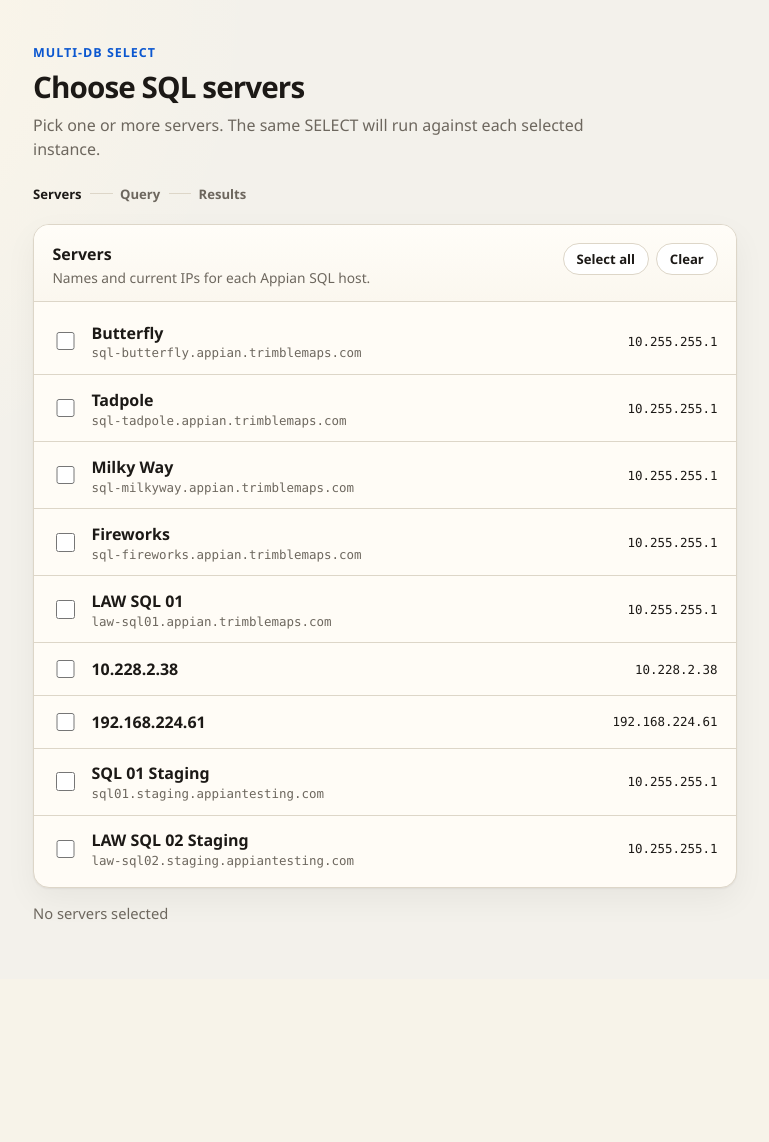
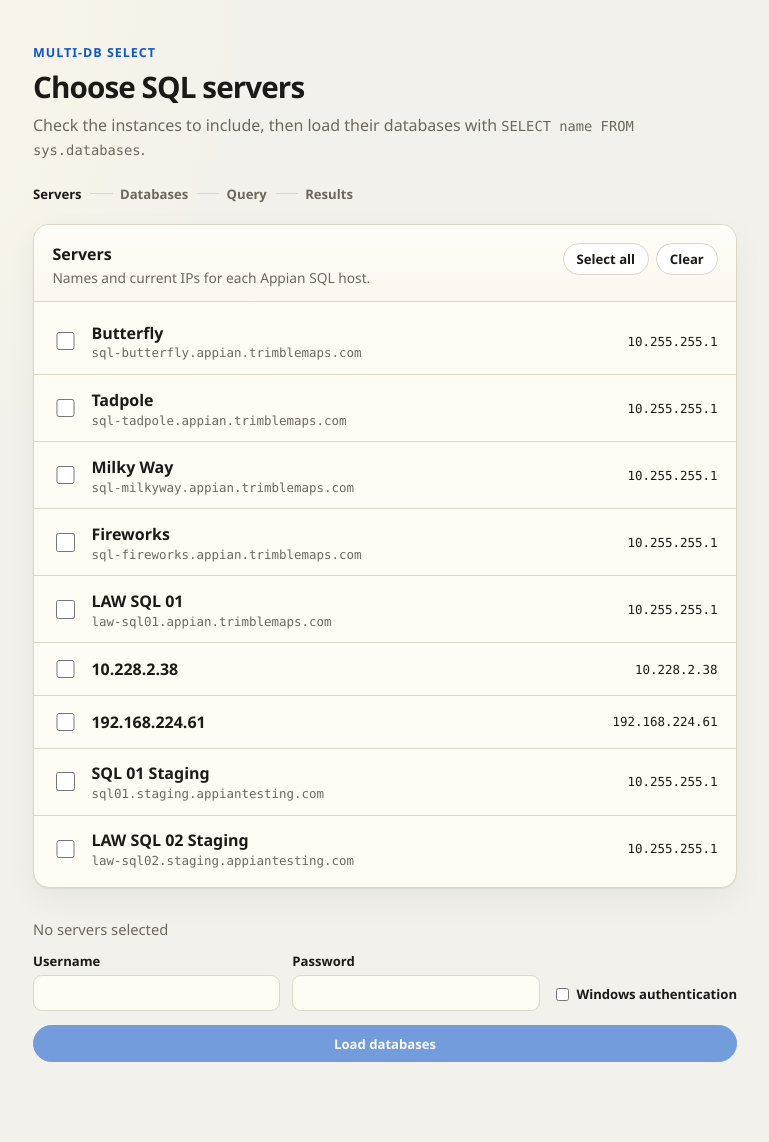
Before and after one commit to gdwallace/Mutli_DB_Select, a Flask app: page / in a window 1280 px wide. Shown: the whole page, without its empty margins (255-1024 px from the left). Before the commit the page ends 920 px from the top, so only its background shows below. Run offline with Flask 3, Linux system fonts and the light colour scheme.

Commit message:
Load databases from checked SQL servers.
Run SELECT name FROM sys.databases against each selected instance and
show the returned database names, grouped by server, for the next query.

Co-authored-by: gdwallace <gdwallace@users.noreply.github.com>

```diff
--- a/app.py
+++ b/app.py
@@ -2,14 +2,20 @@ from __future__ import annotations
 
 import ipaddress
 import json
+import os
 import socket
 from functools import lru_cache
 from pathlib import Path
 
-from flask import Flask, jsonify, render_template
+from dotenv import load_dotenv
+from flask import Flask, jsonify, render_template, request
+
+from sql import list_databases_for_servers
 
 ROOT = Path(__file__).resolve().parent
 SERVERS_PATH = ROOT / "servers.json"
+
+load_dotenv(ROOT / ".env")
 
 app = Flask(__name__)
 
@@ -45,6 +51,12 @@ def servers_with_addresses() -> list[dict]:
     return servers
 
 
+def _truthy(value: object) -> bool:
+    if isinstance(value, bool):
+        return value
+    return str(value or "").strip().lower() in {"1", "true", "yes", "on"}
+
+
 @app.get("/")
 def index():
     servers = servers_with_addresses()
@@ -56,5 +68,39 @@ def api_servers():
     return jsonify(servers_with_addresses())
 
 
+@app.post("/api/databases")
+def api_databases():
+    payload = request.get_json(silent=True) or {}
+    selected_ids = payload.get("servers") or []
+    if not isinstance(selected_ids, list) or not selected_ids:
+        return jsonify({"error": "Select at least one server."}), 400
+    if not all(isinstance(server_id, str) and server_id for server_id in selected_ids):
+        return jsonify({"error": "Select at least one server."}), 400
+
+    catalog = {server["id"]: server for server in servers_with_addresses()}
+    if any(server_id not in catalog for server_id in selected_ids):
+        return jsonify({"error": "Unknown server selection."}), 400
+
+    windows_auth = _truthy(payload.get("windows_auth")) or _truthy(
+        os.environ.get("MSSQL_WINDOWS_AUTH")
+    )
+    username = (payload.get("username") or os.environ.get("MSSQL_USER") or "").strip() or None
+    password = payload.get("password") or os.environ.get("MSSQL_PASSWORD") or None
+    if isinstance(password, str):
+        password = password or None
+
+    if not windows_auth and (not username or not password):
+        return jsonify({"error": "SQL username and password are required."}), 400
+
+    selected = [catalog[server_id] for server_id in selected_ids]
+    return jsonify(
+        {
+            "results": list_databases_for_servers(
+                selected, username, password, windows_auth
+            )
+        }
+    )
+
+
 if __name__ == "__main__":
     app.run(host="127.0.0.1", port=5000, debug=True)
--- a/requirements.txt
+++ b/requirements.txt
@@ -1,2 +1,4 @@
 flask>=3.0,<4
+pymssql>=2.3,<3
+python-dotenv>=1.0,<2
 pytest>=8.0,<9
--- a/static/app.js
+++ b/static/app.js
@@ -1,12 +1,34 @@
 const STORAGE_KEY = "multiDbSelect.servers";
+const DATABASE_STORAGE_KEY = "multiDbSelect.databases";
 
 const checkboxes = [...document.querySelectorAll('input[name="servers"]')];
 const summary = document.getElementById("selection-summary");
 const selectAllButton = document.getElementById("select-all");
 const clearAllButton = document.getElementById("clear-all");
+const credentialsForm = document.getElementById("credentials-form");
+const usernameInput = document.getElementById("sql-username");
+const passwordInput = document.getElementById("sql-password");
+const windowsAuthInput = document.getElementById("windows-auth");
+const loadButton = document.getElementById("load-databases");
+const loadError = document.getElementById("load-error");
+const databasePanel = document.getElementById("database-panel");
+const databaseList = document.getElementById("database-list");
+const databaseSummary = document.getElementById("database-summary");
+const selectAllDatabasesButton = document.getElementById("select-all-databases");
+const clearAllDatabasesButton = document.getElementById("clear-all-databases");
 
 function selectedIds() {
   return checkboxes.filter((box) => box.checked).map((box) => box.value);
+}
+
+function databaseCheckboxes() {
+  return [...document.querySelectorAll('input[name="databases"]')];
+}
+
+function selectedDatabases() {
+  return databaseCheckboxes()
+    .filter((box) => box.checked)
+    .map((box) => ({ serverId: box.dataset.serverId, name: box.value }));
 }
 
 function updateSummary() {
@@ -15,17 +37,34 @@ function updateSummary() {
 
   if (count === 0) {
     summary.textContent = "No servers selected";
+  } else if (count === 1) {
+    summary.textContent = `1 of ${total} servers selected`;
+  } else {
+    summary.textContent = `${count} of ${total} servers selected`;
+  }
+
+  loadButton.disabled = count === 0 || loadButton.dataset.loading === "true";
+}
+
+function updateDatabaseSummary() {
+  const boxes = databaseCheckboxes();
+  const count = boxes.filter((box) => box.checked).length;
+  if (!boxes.length) {
+    databaseSummary.textContent = "";
     return;
   }
-
-  summary.textContent =
+  databaseSummary.textContent =
     count === 1
-      ? `1 of ${total} servers selected`
-      : `${count} of ${total} servers selected`;
+      ? `1 of ${boxes.length} databases selected`
+      : `${count} of ${boxes.length} databases selected`;
 }
 
 function persistSelection() {
   localStorage.setItem(STORAGE_KEY, JSON.stringify(selectedIds()));
+}
+
+function persistDatabaseSelection() {
+  localStorage.setItem(DATABASE_STORAGE_KEY, JSON.stringify(selectedDatabases()));
 }
 
 function restoreSelection() {
@@ -42,12 +81,172 @@ function restoreSelection() {
   }
 }
 
+function restoreDatabaseSelection() {
+  try {
+    const saved = JSON.parse(localStorage.getItem(DATABASE_STORAGE_KEY) || "[]");
+    if (!Array.isArray(saved)) {
+      return;
+    }
+    const selected = new Set(
+      saved.map((item) => `${item.serverId}\0${item.name}`)
+    );
+    databaseCheckboxes().forEach((box) => {
+      box.checked = selected.has(`${box.dataset.serverId}\0${box.value}`);
+    });
+  } catch {
+    // Ignore unreadable localStorage and start with an empty selection.
+  }
+}
+
 function setAll(checked) {
   checkboxes.forEach((box) => {
     box.checked = checked;
   });
   persistSelection();
   updateSummary();
+}
+
+function setAllDatabases(checked) {
+  databaseCheckboxes().forEach((box) => {
+    box.checked = checked;
+  });
+  persistDatabaseSelection();
+  updateDatabaseSummary();
+}
+
+function setCurrentStep(step) {
+  document.querySelectorAll(".steps li").forEach((item) => {
+    item.classList.toggle("is-current", item.dataset.step === step);
+  });
+}
+
+function setLoadError(message) {
+  if (!message) {
+    loadError.hidden = true;
+    loadError.textContent = "";
+    return;
+  }
+  loadError.hidden = false;
+  loadError.textContent = message;
+}
+
+function setWindowsAuthState() {
+  const enabled = windowsAuthInput.checked;
+  usernameInput.disabled = enabled;
+  passwordInput.disabled = enabled;
+}
+
+function renderDatabaseResults(results) {
+  databaseList.replaceChildren();
+  databasePanel.hidden = false;
+  setCurrentStep("databases");
+
+  for (const result of results) {
+    const group = document.createElement("li");
+    group.className = "db-group";
+
+    const heading = document.createElement("div");
+    heading.className = "db-group-head";
+    const title = document.createElement("h3");
+    title.textContent = result.name;
+    heading.append(title);
+    if (result.ip) {
+      const ip = document.createElement("span");
+      ip.className = "server-ip";
+      ip.textContent = result.ip;
+      heading.append(ip);
+    }
+    group.append(heading);
+
+    if (!result.ok) {
+      const error = document.createElement("p");
+      error.className = "db-error";
+      error.textContent = result.error || "Could not load databases.";
+      group.append(error);
+      databaseList.append(group);
+      continue;
+    }
+
+    const dbs = document.createElement("ul");
+    dbs.className = "db-rows";
+    for (const database of result.databases) {
+      const item = document.createElement("li");
+      const label = document.createElement("label");
+      label.className = "server-row db-row";
+      const input = document.createElement("input");
+      input.type = "checkbox";
+      input.name = "databases";
+      input.value = database.name;
+      input.dataset.serverId = result.id;
+      input.addEventListener("change", () => {
+        persistDatabaseSelection();
+        updateDatabaseSummary();
+      });
+      const copy = document.createElement("span");
+      copy.className = "server-copy";
+      const name = document.createElement("span");
+      name.className = "server-name";
+      name.textContent = database.name;
+      copy.append(name);
+      if (database.system) {
+        const tag = document.createElement("span");
+        tag.className = "system-tag";
+        tag.textContent = "system";
+        copy.append(tag);
+      }
+      label.append(input, copy);
+      item.append(label);
+      dbs.append(item);
+    }
+    group.append(dbs);
+    databaseList.append(group);
+  }
+
+  restoreDatabaseSelection();
+  updateDatabaseSummary();
+}
+
+async function loadDatabases(event) {
+  event.preventDefault();
+  if (!selectedIds().length) {
+    return;
+  }
+
+  loadButton.dataset.loading = "true";
+  loadButton.disabled = true;
+  loadButton.textContent = "Loading databases…";
+  setLoadError("");
+
+  const body = {
+    servers: selectedIds(),
+    windows_auth: windowsAuthInput.checked,
+  };
+  if (usernameInput.value) {
+    body.username = usernameInput.value;
+  }
+  if (passwordInput.value) {
+    body.password = passwordInput.value;
+  }
+
+  try {
+    const response = await fetch("/api/databases", {
+      method: "POST",
+      headers: { "Content-Type": "application/json" },
+      body: JSON.stringify(body),
+    });
+    const payload = await response.json();
+    if (!response.ok) {
+      setLoadError(payload.error || "Could not load databases.");
+      return;
+    }
+    renderDatabaseResults(payload.results || []);
+  } catch {
+    setLoadError("Could not reach the Multi-DB Select app.");
+  } finally {
+    loadButton.dataset.loading = "false";
+    loadButton.textContent = "Load databases";
+    updateSummary();
+  }
 }
 
 checkboxes.forEach((box) => {
@@ -59,6 +258,11 @@ checkboxes.forEach((box) => {
 
 selectAllButton.addEventListener("click", () => setAll(true));
 clearAllButton.addEventListener("click", () => setAll(false));
+selectAllDatabasesButton.addEventListener("click", () => setAllDatabases(true));
+clearAllDatabasesButton.addEventListener("click", () => setAllDatabases(false));
+windowsAuthInput.addEventListener("change", setWindowsAuthState);
+credentialsForm.addEventListener("submit", loadDatabases);
 
 restoreSelection();
+setWindowsAuthState();
 updateSummary();
--- a/static/styles.css
+++ b/static/styles.css
@@ -8,6 +8,8 @@
   --accent: #0b57d0;
   --accent-soft: #e7eefc;
   --row-hover: #f6f3ea;
+  --danger: #9b2c2c;
+  --danger-soft: #fde8e8;
   --shadow: 0 1px 2px rgba(28, 25, 22, 0.06), 0 12px 32px rgba(28, 25, 22, 0.05);
   --mono: "Cascadia Mono", "SFMono-Regular", "Menlo", "Consolas", monospace;
   --sans: "Segoe UI", "Helvetica Neue", system-ui, sans-serif;
@@ -61,13 +63,19 @@ h1 {
 
 .lede {
   margin: 0;
-  max-width: 36rem;
+  max-width: 38rem;
   color: var(--muted);
   line-height: 1.5;
 }
 
+code {
+  font-family: var(--mono);
+  font-size: 0.86em;
+}
+
 .steps {
   display: flex;
+  flex-wrap: wrap;
   gap: 0.55rem;
   padding: 0;
   margin: 0 0 1.35rem;
@@ -142,7 +150,7 @@ h1 {
   cursor: pointer;
 }
 
-.btn:hover {
+.btn:hover:not(:disabled) {
   background: var(--bg-accent);
 }
 
@@ -151,13 +159,32 @@ h1 {
   outline-offset: 2px;
 }
 
-.server-list {
+.btn:disabled {
+  opacity: 0.55;
+  cursor: not-allowed;
+}
+
+.btn-primary {
+  background: var(--accent);
+  border-color: var(--accent);
+  color: #fff;
+  padding: 0.55rem 1rem;
+}
+
+.btn-primary:hover:not(:disabled) {
+  background: #0948ad;
+}
+
+.server-list,
+.database-list,
+.db-rows {
   list-style: none;
   margin: 0;
   padding: 0.35rem 0;
 }
 
-.server-list li + li {
+.server-list li + li,
+.db-rows li + li {
   border-top: 1px solid var(--line);
 }
 
@@ -191,6 +218,12 @@ h1 {
   gap: 0.12rem;
 }
 
+.db-row .server-copy {
+  flex-direction: row;
+  align-items: baseline;
+  gap: 0.55rem;
+}
+
 .server-name {
   font-weight: 650;
 }
@@ -213,14 +246,106 @@ h1 {
   font-size: 0.92rem;
 }
 
+.credentials {
+  display: grid;
+  gap: 0.85rem;
+  margin: 1rem 0 1.5rem;
+}
+
+.credential-fields {
+  display: grid;
+  grid-template-columns: 1fr 1fr auto;
+  gap: 0.75rem;
+  align-items: end;
+}
+
+.credential-fields label {
+  display: grid;
+  gap: 0.3rem;
+  font-size: 0.82rem;
+  font-weight: 650;
+}
+
+.credential-fields input[type="text"],
+.credential-fields input[type="password"] {
+  width: 100%;
+  border: 1px solid var(--line);
+  border-radius: 0.55rem;
+  padding: 0.5rem 0.65rem;
+  font: inherit;
+  background: var(--surface);
+}
+
+.windows-auth {
+  display: flex !important;
+  flex-direction: row;
+  align-items: center;
+  gap: 0.45rem;
+  padding-bottom: 0.45rem;
+  font-weight: 600 !important;
+}
+
+.form-error {
+  margin: 0;
+  color: var(--danger);
+  font-size: 0.9rem;
+}
+
+.database-list {
+  padding: 0;
+}
+
+.db-group + .db-group {
+  border-top: 1px solid var(--line);
+}
+
+.db-group-head {
+  display: flex;
+  justify-content: space-between;
+  gap: 1rem;
+  align-items: baseline;
+  padding: 0.85rem 1.15rem 0.2rem;
+}
+
+.db-group-head h3 {
+  margin: 0;
+  font-size: 0.95rem;
+}
+
+.db-error {
+  margin: 0;
+  padding: 0.55rem 1.15rem 1rem;
+  color: var(--danger);
+  background: var(--danger-soft);
+}
+
+.system-tag {
+  color: var(--muted);
+  font-size: 0.72rem;
+  font-weight: 650;
+  letter-spacing: 0.04em;
+  text-transform: uppercase;
+}
+
+#database-panel .status {
+  padding: 0 1.15rem 1rem;
+  margin: 0;
+}
+
 @media (max-width: 640px) {
   .panel-head,
-  .server-row {
+  .server-row,
+  .credential-fields {
     grid-template-columns: auto 1fr;
   }
 
-  .panel-head {
+  .panel-head,
+  .credential-fields {
     display: grid;
+  }
+
+  .credential-fields {
+    grid-template-columns: 1fr;
   }
 
   .server-ip {
--- a/templates/index.html
+++ b/templates/index.html
@@ -13,15 +13,16 @@
         <p class="eyebrow">Multi-DB Select</p>
         <h1>Choose SQL servers</h1>
         <p class="lede">
-          Pick one or more servers. The same SELECT will run against each
-          selected instance.
+          Check the instances to include, then load their databases with
+          <code>SELECT name FROM sys.databases</code>.
         </p>
       </header>
 
       <ol class="steps" aria-label="Progress">
-        <li class="is-current">Servers</li>
-        <li>Query</li>
-        <li>Results</li>
+        <li data-step="servers" class="is-current">Servers</li>
+        <li data-step="databases">Databases</li>
+        <li data-step="query">Query</li>
+        <li data-step="results">Results</li>
       </ol>
 
       <section class="panel" aria-labelledby="servers-heading">
@@ -62,9 +63,44 @@
         </form>
       </section>
 
-      <p class="status" id="selection-summary" aria-live="polite">
-        No servers selected
-      </p>
+      <form class="credentials" id="credentials-form">
+        <p class="status" id="selection-summary" aria-live="polite">
+          No servers selected
+        </p>
+        <div class="credential-fields">
+          <label>
+            Username
+            <input id="sql-username" name="username" type="text" autocomplete="username" />
+          </label>
+          <label>
+            Password
+            <input id="sql-password" name="password" type="password" autocomplete="current-password" />
+          </label>
+          <label class="windows-auth">
+            <input id="windows-auth" name="windows_auth" type="checkbox" />
+            Windows authentication
+          </label>
+        </div>
+        <button type="submit" class="btn btn-primary" id="load-databases" disabled>
+          Load databases
+        </button>
+        <p class="form-error" id="load-error" hidden></p>
+      </form>
+
+      <section class="panel" id="database-panel" aria-labelledby="databases-heading" hidden>
+        <div class="panel-head">
+          <div>
+            <h2 id="databases-heading">Databases</h2>
+            <p class="panel-copy">Names returned from <code>sys.databases</code> on the selected servers.</p>
+          </div>
+          <div class="panel-actions">
+            <button type="button" class="btn" id="select-all-databases">Select all</button>
+            <button type="button" class="btn" id="clear-all-databases">Clear</button>
+          </div>
+        </div>
+        <ul class="database-list" id="database-list"></ul>
+        <p class="status" id="database-summary" aria-live="polite"></p>
+      </section>
     </main>
     <script src="{{ url_for('static', filename='app.js') }}"></script>
   </body>
```
Also changed, not shown: sql.py (added, +109 -0 lines), tests/test_app.py (+89 -0 lines), README.md, 1 other file.
